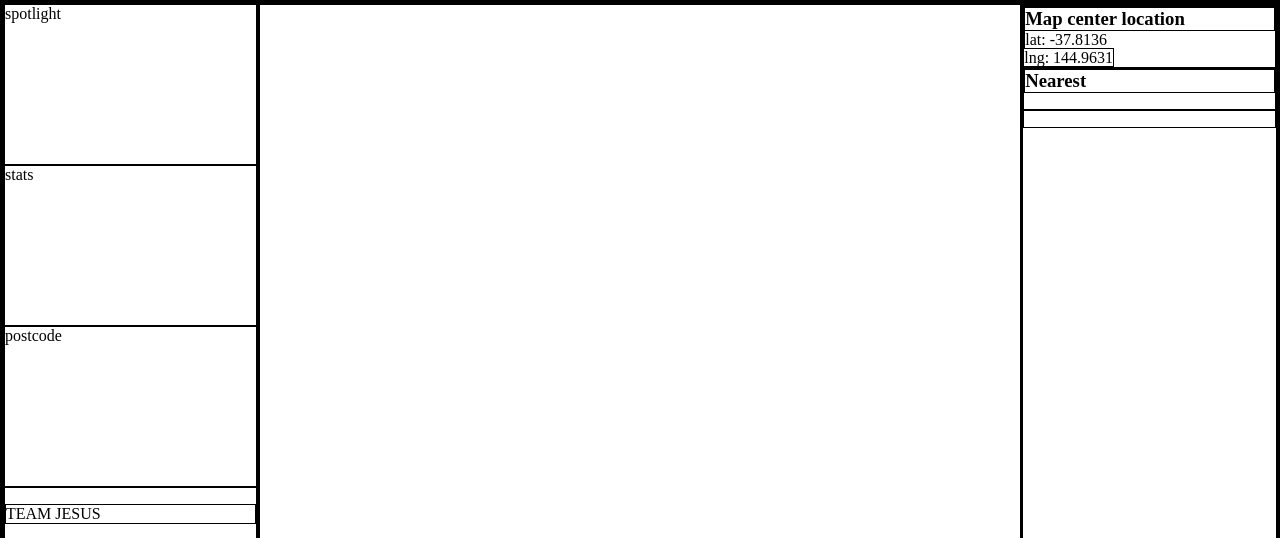
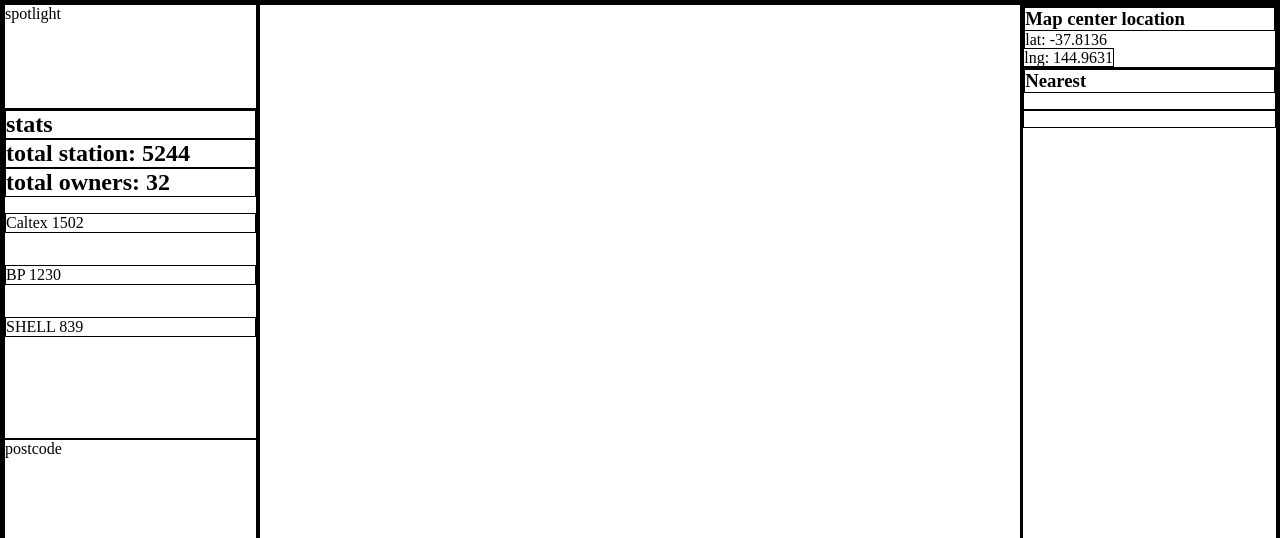
Before and after one commit to Jesus130247/Melb-petrol-app, a website: page client/index.html in a window 1280 px wide. Shown: the top 538 px of the page. Drawn offline with Linux system fonts and the light colour scheme; some packages are replaced by stand-ins of ours; no server answers.

Commit message:
stat info box 1/3

```diff
--- a/client/index.html
+++ b/client/index.html
@@ -15,7 +15,20 @@
     <div class="container">
         <aside class="left">
             <div class="spotlight">spotlight</div>
-            <div class="stats">stats</div>
+            <div class="stats">
+                <h1>stats</h1>
+                <h2>total station: 5244</h2>
+                <h2>total owners: 32</h2>
+                <p>Caltex 1502</p>
+                <p>BP 1230</p>
+                <p>SHELL 839</p>
+
+
+<!-- stats info box is located on left sidebar.
+    hard code directly in the HTML the total number of petrol stations and breakdown by owners
+    as shown in the screenshot as a first step. You will update this later in stats info box 2/2. -->
+
+            </div>
             <div class="postcode">postcode</div>
             <div class="about">
                 <p>TEAM JESUS</p>
```
